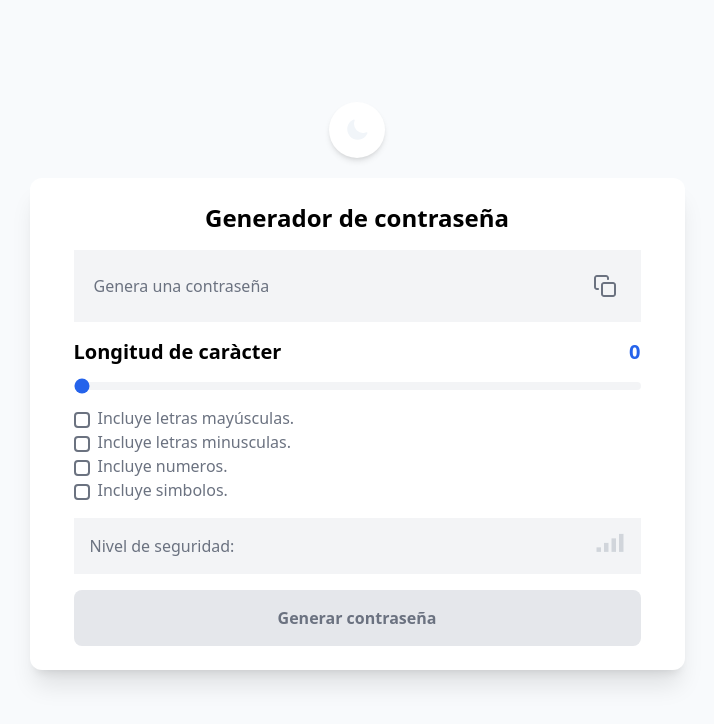
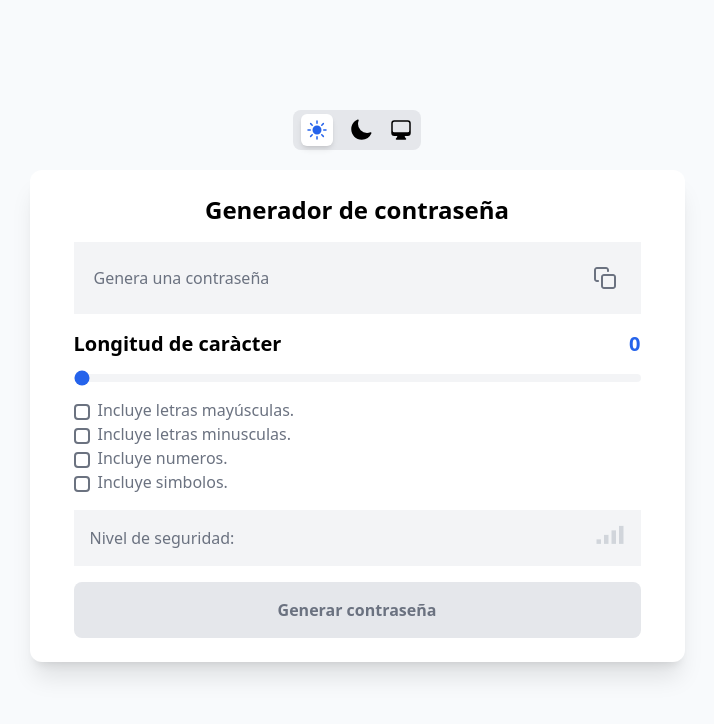
Before and after one commit to FernandoCM18/password-generator, a React (Vite) app: page / in a window 1280 px wide. Shown: the top 724 px of the page, without its empty margins (283-997 px from the left). Built offline with nearby package versions, Linux system fonts and the light colour scheme.

Commit message:
feat: ✨ component for change theme

```diff
--- a/src/components/ToggleTheme.tsx
+++ b/src/components/ToggleTheme.tsx
@@ -1,23 +1,44 @@
-interface Props {
-  theme: string;
-  toggleTheme: () => void;
-}
-export const ToggleTheme = ({theme, toggleTheme}: Props) => {
+import { useTheme } from '../hooks/useTheme';
+
+const OPTIONS = [
+  {
+    id: 'light',
+    svg:  (<svg xmlns="http://www.w3.org/2000/svg" viewBox="0 0 24 24" fill="currentColor" className="w-6 h-6">
+      <path d="M12 2.25a.75.75 0 01.75.75v2.25a.75.75 0 01-1.5 0V3a.75.75 0 01.75-.75zM7.5 12a4.5 4.5 0 119 0 4.5 4.5 0 01-9 0zM18.894 6.166a.75.75 0 00-1.06-1.06l-1.591 1.59a.75.75 0 101.06 1.061l1.591-1.59zM21.75 12a.75.75 0 01-.75.75h-2.25a.75.75 0 010-1.5H21a.75.75 0 01.75.75zM17.834 18.894a.75.75 0 001.06-1.06l-1.59-1.591a.75.75 0 10-1.061 1.06l1.59 1.591zM12 18a.75.75 0 01.75.75V21a.75.75 0 01-1.5 0v-2.25A.75.75 0 0112 18zM7.758 17.303a.75.75 0 00-1.061-1.06l-1.591 1.59a.75.75 0 001.06 1.061l1.591-1.59zM6 12a.75.75 0 01-.75.75H3a.75.75 0 010-1.5h2.25A.75.75 0 016 12zM6.697 7.757a.75.75 0 001.06-1.06l-1.59-1.591a.75.75 0 00-1.061 1.06l1.59 1.591z" />
+    </svg>)
+  },
+  {
+    id: 'dark',
+    svg: ( <svg xmlns="http://www.w3.org/2000/svg" viewBox="0 0 24 24" fill="currentColor" className="w-6 h-6">
+      <path fillRule="evenodd" d="M9.528 1.718a.75.75 0 01.162.819A8.97 8.97 0 009 6a9 9 0 009 9 8.97 8.97 0 003.463-.69.75.75 0 01.981.98 10.503 10.503 0 01-9.694 6.46c-5.799 0-10.5-4.701-10.5-10.5 0-4.368 2.667-8.112 6.46-9.694a.75.75 0 01.818.162z" clipRule="evenodd" />
+    </svg>)
+  },
+  {
+    id: 'system',
+    svg: (<svg xmlns="http://www.w3.org/2000/svg" viewBox="0 0 24 24" fill="currentColor" className="w-6 h-6">
+      <path fillRule="evenodd" d="M2.25 5.25a3 3 0 013-3h13.5a3 3 0 013 3V15a3 3 0 01-3 3h-3v.257c0 .597.237 1.17.659 1.591l.621.622a.75.75 0 01-.53 1.28h-9a.75.75 0 01-.53-1.28l.621-.622a2.25 2.25 0 00.659-1.59V18h-3a3 3 0 01-3-3V5.25zm1.5 0v7.5a1.5 1.5 0 001.5 1.5h13.5a1.5 1.5 0 001.5-1.5v-7.5a1.5 1.5 0 00-1.5-1.5H5.25a1.5 1.5 0 00-1.5 1.5z" clipRule="evenodd" />
+    </svg>)
+  }
+];
+
+export const ToggleTheme = () => {
+  const {theme, setTheme} = useTheme();
+
   return (
-    <div className="bg-white dark:bg-slate-900 p-4 shadow-md dark:shadow-none rounded-full w-fit my-5" onClick={toggleTheme}>
-      {
-        theme === 'light' ? (
-          <svg xmlns="http://www.w3.org/2000/svg" viewBox="0 0 24 24" fill="currentColor" className="w-6 h-6 fill-slate-900">
-            <path d="M12 2.25a.75.75 0 01.75.75v2.25a.75.75 0 01-1.5 0V3a.75.75 0 01.75-.75zM7.5 12a4.5 4.5 0 119 0 4.5 4.5 0 01-9 0zM18.894 6.166a.75.75 0 00-1.06-1.06l-1.591 1.59a.75.75 0 101.06 1.061l1.591-1.59zM21.75 12a.75.75 0 01-.75.75h-2.25a.75.75 0 010-1.5H21a.75.75 0 01.75.75zM17.834 18.894a.75.75 0 001.06-1.06l-1.59-1.591a.75.75 0 10-1.061 1.06l1.59 1.591zM12 18a.75.75 0 01.75.75V21a.75.75 0 01-1.5 0v-2.25A.75.75 0 0112 18zM7.758 17.303a.75.75 0 00-1.061-1.06l-1.591 1.59a.75.75 0 001.06 1.061l1.591-1.59zM6 12a.75.75 0 01-.75.75H3a.75.75 0 010-1.5h2.25A.75.75 0 016 12zM6.697 7.757a.75.75 0 001.06-1.06l-1.59-1.591a.75.75 0 00-1.061 1.06l1.59 1.591z" />
-          </svg>
-
-        ) : (
-          <svg xmlns="http://www.w3.org/2000/svg" viewBox="0 0 24 24" fill="currentColor" className="w-6 h-6 fill-slate-100">
-            <path fillRule="evenodd" d="M9.528 1.718a.75.75 0 01.162.819A8.97 8.97 0 009 6a9 9 0 009 9 8.97 8.97 0 003.463-.69.75.75 0 01.981.98 10.503 10.503 0 01-9.694 6.46c-5.799 0-10.5-4.701-10.5-10.5 0-4.368 2.667-8.112 6.46-9.694a.75.75 0 01.818.162z" clipRule="evenodd" />
-          </svg>
-
-        )
-      }
+    <div className="bg-gray-200 dark:bg-slate-900 dark:text-slate-400 px-2 py-1 rounded-lg my-5">
+      <div className="flex space-x-4 justify-between items-center">
+        {
+          OPTIONS.map((option) => (
+            <button
+              key={option.id}
+              className={`${theme === option.id && 'bg-white dark:bg-slate-800 rounded-md shadow-md p-1 text-blue-600 hover:opacity-100'} flex items-center space-x-1 hover:opacity-40 transition-opacity`}
+              onClick={() => setTheme(option.id)}
+            >
+              {option.svg}
+            </button>
+          ))
+        }
+      </div>
     </div>
   );
 };
```
